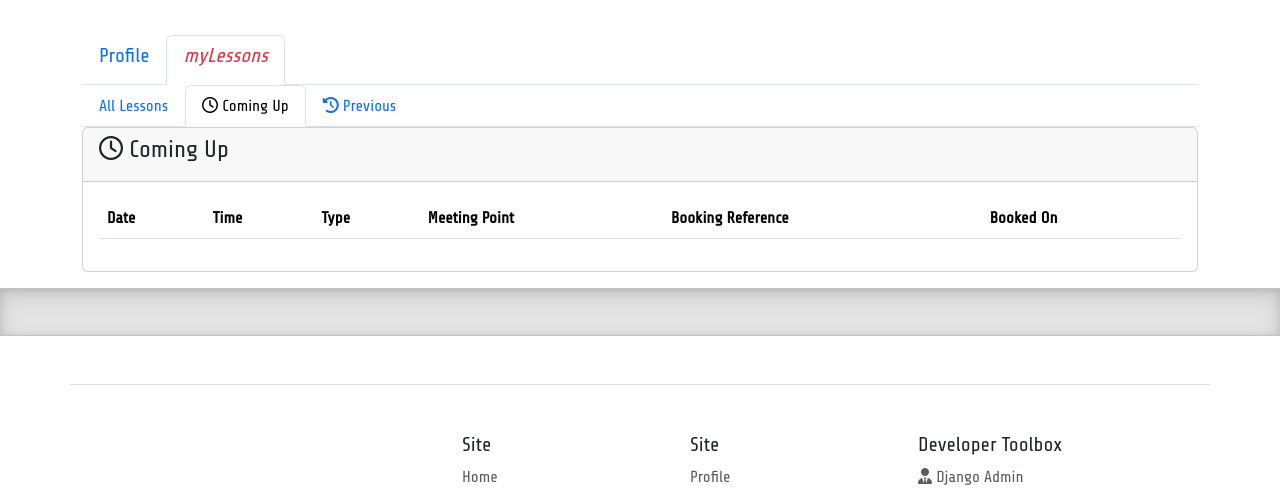
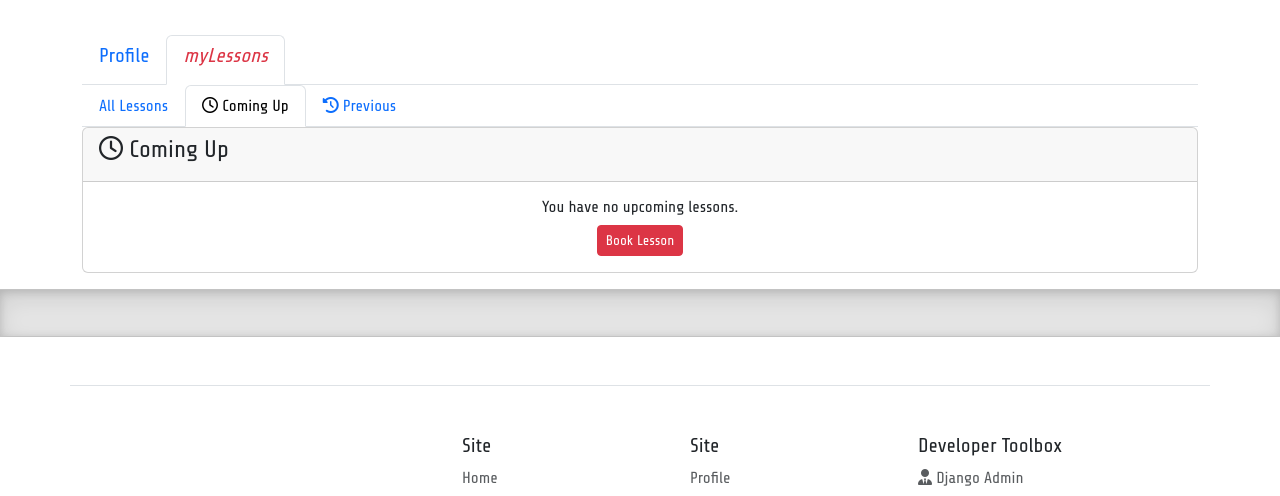
Before and after one commit to ozpc99/Jims-School-of-Motoring, a Django app: page /profile/lessons/ in a window 1280 px wide, after a click on "Coming Up". Shown: the part 174-670 px from the top of the page. Run offline with Django 3.2, Linux system fonts and the light colour scheme; a user stored in the database is signed in; tables that the repository leaves empty hold one stand-in row (values such as "Sample post"); lists and menus that the app fills with data are empty; some libraries are stand-ins or nearby versions.

Commit message:
Lessons page user feedback
User feedback for if no bookings

```diff
--- a/userprofile/templates/userprofile/lessons.html
+++ b/userprofile/templates/userprofile/lessons.html
@@ -56,6 +56,7 @@
                         <h4>All Lessons</h4>
                     </div>
                     <div class="card-body">
+                        {% if all_bookings %}
                             <div class="table-responsive">
                                 <table class="table table-rounded">
                                     <thead>
@@ -92,6 +93,12 @@
                                     </tbody>
                                 </table>
                             </div>
+                            {% else %}
+                            <div class="text-center">
+                                <h6 class="text-center">You haven't booked any lessons yet.</h6>
+                                <a href="{% url 'booking' %}" class="btn btn-sm btn-danger">Book Lesson</a>
+                            </div>
+                        {% endif %}
                     </div>
                 </div>
             </div>
@@ -105,6 +112,7 @@
                         <h4><i class="fa-regular fa-clock"></i> Coming Up</h4>
                     </div>
                     <div class="card-body">
+                        {% if upcoming_bookings %}
                             <div class="table-responsive">
                                 <table class="table table-rounded">
                                     <thead>
@@ -141,6 +149,12 @@
                                     </tbody>
                                 </table>
                             </div>
+                            {% else %}
+                            <div class="text-center">
+                                <h6 class="text-center">You have no upcoming lessons.</h6>
+                                <a href="{% url 'booking' %}" class="btn btn-sm btn-danger">Book Lesson</a>
+                            </div>
+                        {% endif %}
                     </div>
                 </div>
             </div>
@@ -154,6 +168,7 @@
                         <h4><i class="fa-solid fa-clock-rotate-left"></i> Previous</h4>
                     </div>
                     <div class="card-body">
+                        {% if previous_bookings %}
                             <div class="table-responsive">
                                 <table class="table table-rounded">
                                     <thead>
@@ -190,6 +205,9 @@
                                     </tbody>
                                 </table>
                             </div>
+                            {% else %}
+                            <h6 class="text-center">You have no previous lessons.</h6>
+                        {% endif %}
                     </div>
                 </div>
             </div>
```
Lines whose indentation alone changed are shown as unchanged.
